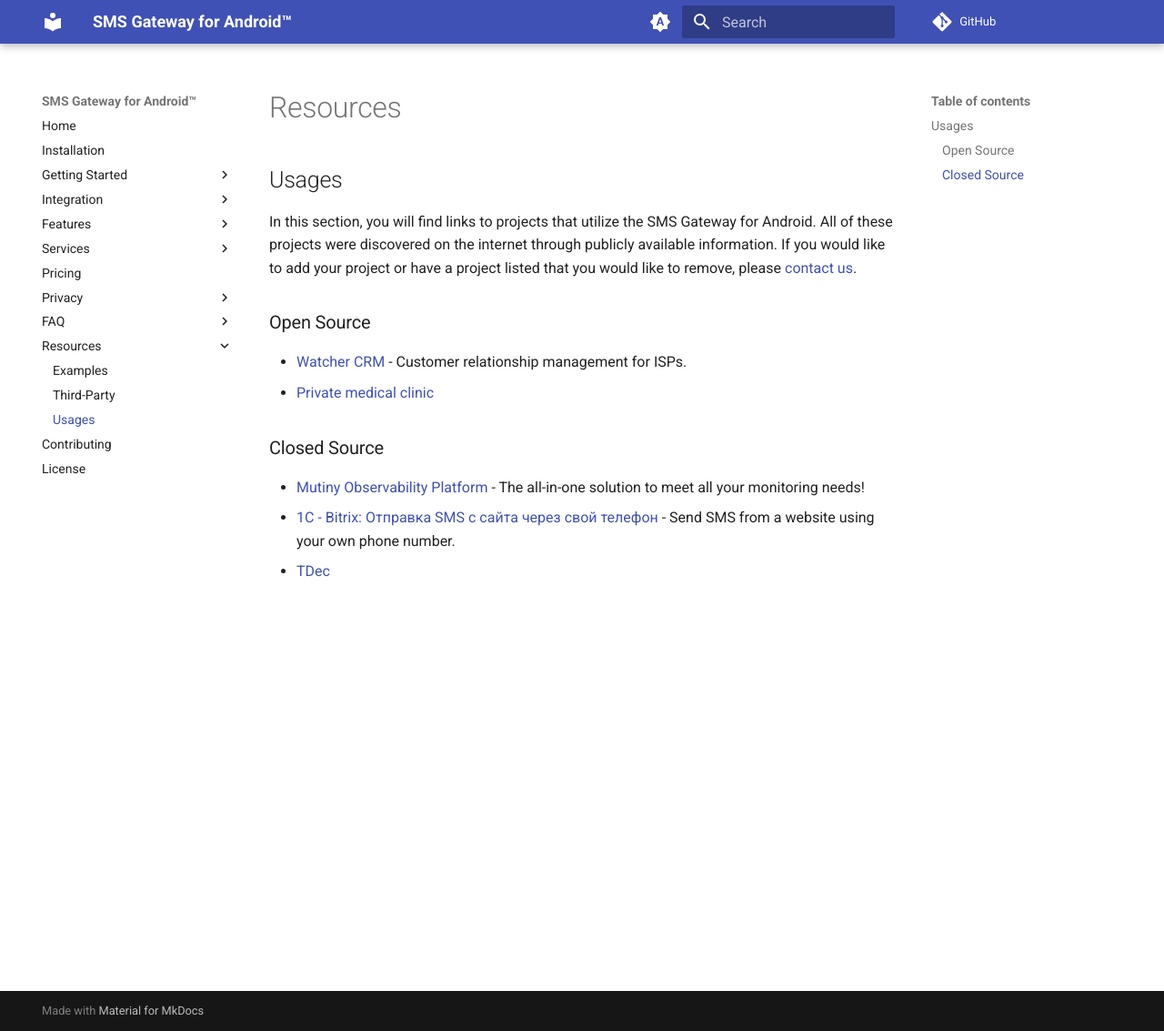
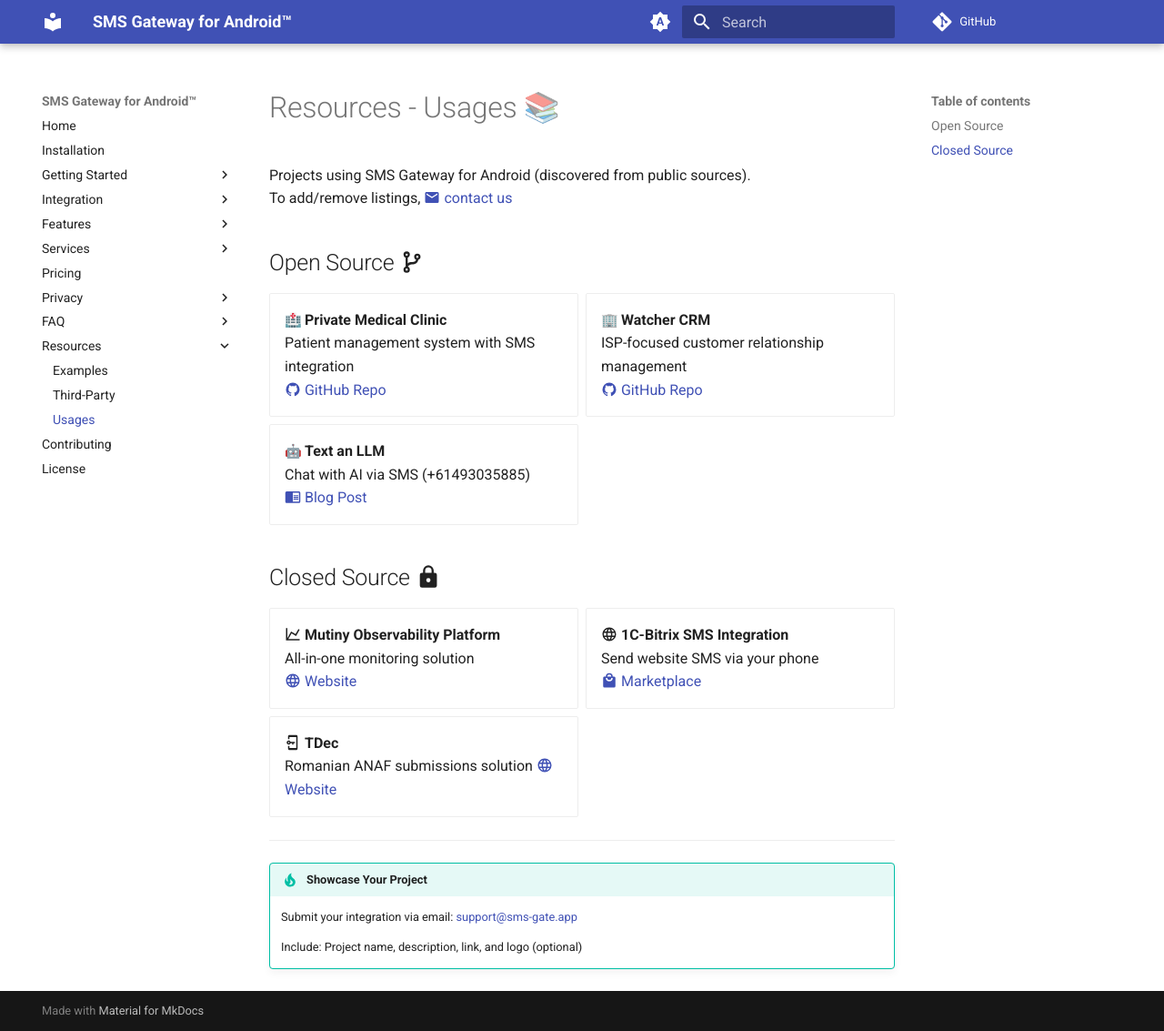
Before and after one commit to android-sms-gateway/docs-web, an MkDocs documentation site: the page built from docs/resources/usages.md, in a window 1280 px wide and 1133 px high. Shown: the whole window at 91% size. Built offline with MkDocs 1.6.1 and Material for MkDocs 9.7.7, drawn with Linux system fonts in a browser that asks for light colours; emoji names are drawn with the system emoji font; comment, search, counter and statistics services are not loaded.

Commit message:
[resources] add Text an LLM use case

```diff
--- a/docs/resources/usages.md
+++ b/docs/resources/usages.md
@@ -1,16 +1,48 @@
-# Resources
+# Resources - Usages 📚
 
-## Usages
+Projects using SMS Gateway for Android (discovered from public sources).
+To add/remove listings, [:material-email: contact us](mailto:support@sms-gate.app)
 
-In this section, you will find links to projects that utilize the SMS Gateway for Android. All of these projects were discovered on the internet through publicly available information. If you would like to add your project or have a project listed that you would like to remove, please [contact us](mailto:support@sms-gate.app).
+## Open Source :material-source-branch:
 
-### Open Source
+<div class="grid cards" markdown>
 
-- [Watcher CRM](https://github.com/Mapiiik/Watcher-CRM) - Customer relationship management for ISPs.
-- [Private medical clinic](https://github.com/Tam-Vu/Private-medical-clinic)
+- :hospital: **Private Medical Clinic**
+  Patient management system with SMS integration
+  [:material-github: GitHub Repo](https://github.com/Tam-Vu/Private-medical-clinic)
 
-### Closed Source
+- :office: **Watcher CRM**
+  ISP-focused customer relationship management
+  [:material-github: GitHub Repo](https://github.com/Mapiiik/Watcher-CRM)
 
-- [Mutiny Observability Platform](https://www.mutiny.com) - The all-in-one solution to meet all your monitoring needs!
-- [1C - Bitrix: Отправка SMS с сайта через свой телефон](https://marketplace.1c-bitrix.ru/solutions/runetlab.sms/) - Send SMS from a website using your own phone number.
-- [TDec](https://www.tdec.ro)
+- :robot: **Text an LLM**
+  Chat with AI via SMS (+61493035885)
+  [:material-book-open: Blog Post](https://benkaiser.dev/text-an-llm/)
+
+</div>
+
+## Closed Source :material-lock:
+
+<div class="grid cards" markdown>
+
+- :material-chart-line: **Mutiny Observability Platform**
+  All-in-one monitoring solution
+  [:material-web: Website](https://www.mutiny.com)
+
+- :material-web: **1C-Bitrix SMS Integration**
+  Send website SMS via your phone
+  [:material-shopping: Marketplace](https://marketplace.1c-bitrix.ru/solutions/runetlab.sms/)
+
+- :material-cellphone-key: **TDec**
+  Romanian ANAF submissions solution
+  [:material-web: Website](https://www.tdec.ro)
+
+</div>
+
+---
+
+!!! tip "Showcase Your Project"
+    Submit your integration via email:
+    [support@sms-gate.app](mailto:support@sms-gate.app?subject=Add%20Project%20to%20Resources)
+
+    Include: Project name, description, link, and logo (optional)
```
